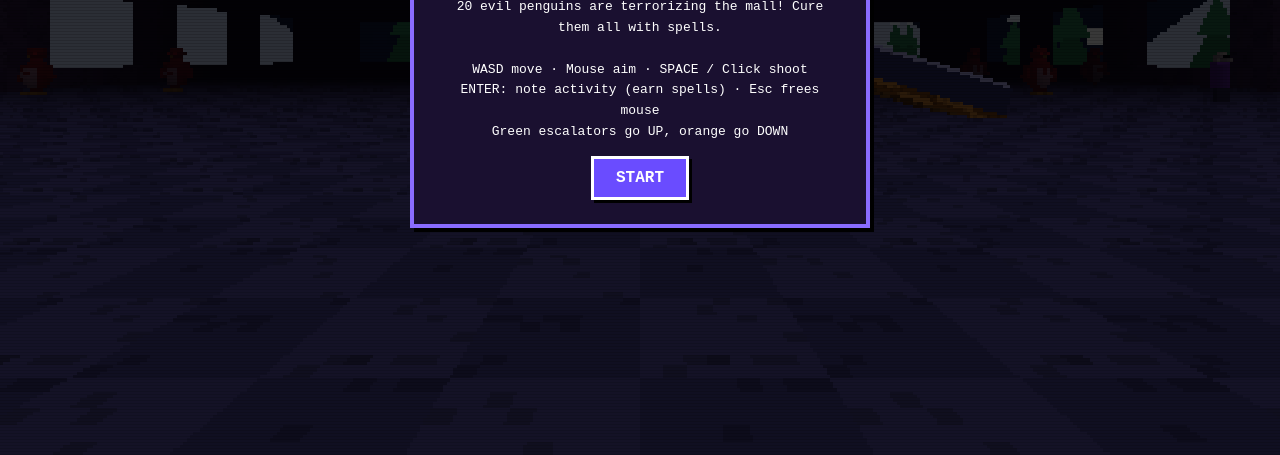
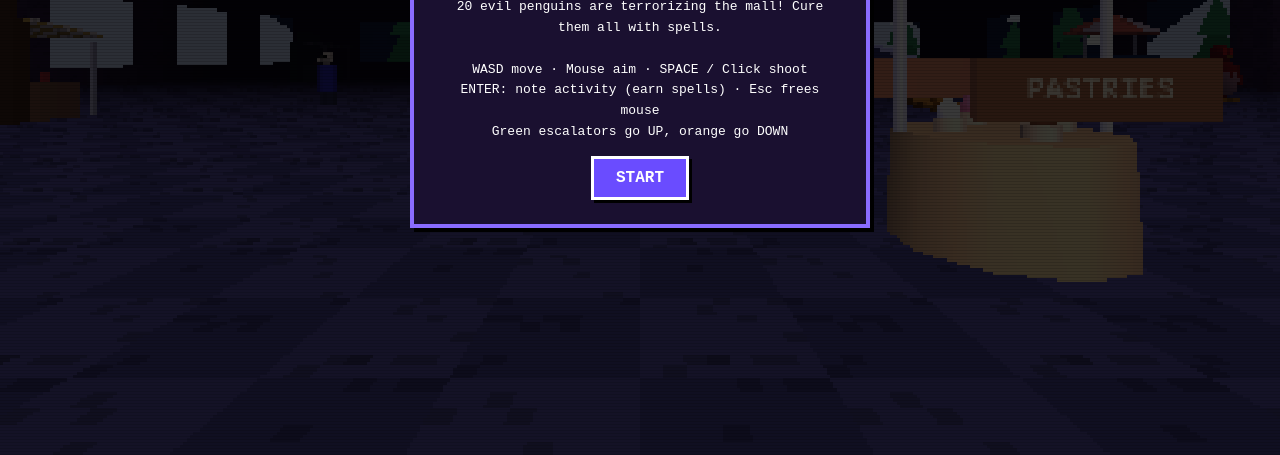
Before and after one commit to mlpianist/Attack-of-the-Penguins, a plain HTML site: page index.html in a window 1280 px wide. Shown: the part 345-800 px from the top of the page. Drawn offline with nearby package versions, Linux system fonts and the light colour scheme; animation ran at ten frames a second.

Commit message:
Update index.html

```diff
--- a/index.html
+++ b/index.html
@@ -74,27 +74,79 @@ function tx(c1,c2,rx,ry,stripe){const c=document.createElement('canvas');c.width
 function box(x,y,z,w,h,d,c1,c2,rx,ry){const m=new THREE.Mesh(new THREE.BoxGeometry(w,h,d),new THREE.MeshLambertMaterial({map:tx(c1,c2,rx??w/2,ry??d/2)}));m.position.set(x,y,z);scene.add(m);return m}
 function build(){
  box(0,-.2,0,60,.4,60,'#4a4580','#5a5494');
- for(let L=1;L<=2;L++){const y=6*L-.2,a='#4a4580',b='#5a5494';
-  box(0,y,-20,60,.4,20,a,b);box(0,y,20,60,.4,20,a,b);box(-20,y,0,20,.4,20,a,b);box(20,y,0,20,.4,20,a,b);
+ for(let L=1;L<=2;L++){const y=6*L-.2,a=PAL[L],b=L===1?['#4a4580','#5a5494']:PAL[1];
+  slab(0,y,-20,60,.4,20,a,b);slab(0,y,20,60,.4,20,a,b);slab(-20,y,0,20,.4,20,a,b);slab(20,y,0,20,.4,20,a,b);
   const t='#ffcc00';box(0,6*L+.05,-10,20,.1,.3,t,t,1,1);box(0,6*L+.05,10,20,.1,.3,t,t,1,1);box(-10,6*L+.05,0,.3,.1,20,t,t,1,1);box(10,6*L+.05,0,.3,.1,20,t,t,1,1)}
- glassRoof();
+ glassRoof();buildStalls();
  wallWin(-30.5,1);wallWin(30.5,1);wallWin(-30.5,0);wallWin(30.5,0);outdoors();rails();
  RAMPS.forEach(r=>{const m=box(0,r.y0+3-.15,r.z,20.9,.3,3,r.c[0],r.c[1],10,1);m.rotation.z=r.dir*Math.atan(.3);r.t=m.material.map});
 }
 function glassRoof(){
  const gm=new THREE.Mesh(new THREE.PlaneGeometry(60,60),new THREE.MeshBasicMaterial({color:0x8fc8ff,transparent:true,opacity:.14,side:THREE.DoubleSide,depthWrite:false,fog:false}));
  gm.rotation.x=-Math.PI/2;gm.position.y=18.2;scene.add(gm);
- const fm=new THREE.MeshLambertMaterial({color:0x3a3470});
+ const fm=new THREE.MeshLambertMaterial({color:0x7a3424});
  for(let i=-30;i<=30;i+=6){mk(scene,new THREE.BoxGeometry(60,.3,.3),fm,0,18.2,i);mk(scene,new THREE.BoxGeometry(.3,.3,60),fm,i,18.2,0)}}
+const stalls=[];
+const stallHit=(L,x,z)=>stalls.some(s=>s.L===L&&Math.abs(x-s.x)<s.hx+.5&&Math.abs(z-s.z)<s.hz+.5);
+function slab(x,y,z,w,h,d,top,bot){const mt=q=>new THREE.MeshLambertMaterial({map:tx(q[0],q[1],w/2,d/2)}),t=mt(top),b=mt(bot);
+ const m=new THREE.Mesh(new THREE.BoxGeometry(w,h,d),[t,t,t,b,t,t]);m.position.set(x,y,z);scene.add(m)}
+function signTex(t,bg,fg){const c=document.createElement('canvas');c.width=128;c.height=32;const x=c.getContext('2d');x.fillStyle=bg;x.fillRect(0,0,128,32);x.fillStyle=fg;x.font='bold 16px monospace';x.textAlign='center';x.textBaseline='middle';x.fillText(t,64,17);
+ const k=new THREE.CanvasTexture(c);k.magFilter=k.minFilter=THREE.NearestFilter;return k}
+const CATS=[
+ {n:'COFFEE',k:'cup',c:'#5a3418',a:['#7a4a22','#f0e0c0'],s:'#3a2210',t:'#f4d9a8'},
+ {n:'TEA',k:'cup',c:'#3a7a4a',a:['#60b070','#f4ffe8'],s:'#1f5a2e',t:'#e8ffd8'},
+ {n:'MAKE-UP',k:'lip',c:'#d4528a',a:['#ff8ac0','#ffffff'],s:'#8a2060',t:'#ffe6f2'},
+ {n:'PASTRIES',k:'cake',c:'#e8b878',a:['#ff9aa8','#ffffff'],s:'#b06a48',t:'#fff0d8'},
+ {n:'PHONES',k:'phone',c:'#2a3a5a',a:['#3a7aff','#cfe0ff'],s:'#1a2238',t:'#9fd0ff'},
+ {n:'FLOWERS',k:'flower',c:'#c05a7a',a:['#50c070','#ffffff'],s:'#6a2a4a',t:'#ffe0f0'},
+ {n:'BOOKS',k:'book',c:'#8a5a3a',a:['#c8a040','#fff4d0'],s:'#4a2c18',t:'#ffe8b0'},
+ {n:'PLUSHIES',k:'plush',c:'#3a6ad8',a:['#ff7050','#ffe8e0'],s:'#14306e',t:'#d8e8ff'},
+ {n:'ICE CREAM',k:'cone',c:'#f0a0c8',a:['#40c8c0','#ffffff'],s:'#208a86',t:'#e0fffd'},
+ {n:'PERFUME',k:'bottle',c:'#7a5ab0',a:['#d0a0ff','#fff0ff'],s:'#40286a',t:'#f0e0ff'}];
+function props(g,k,pts,y){const C=(a,b,h,col,px,pz,dy,sg=7)=>mk(g,new THREE.CylinderGeometry(a,b,h,sg),LM(col),px,y+dy,pz),S=(r,col,px,py,pz)=>mk(g,new THREE.SphereGeometry(r,6,5),LM(col),px,y+py,pz);
+ pts.forEach(([px,pz],i)=>{
+  if(k==='cup')C(.1,.07,.22,i%2?0xf4f0e8:0x8a5a3a,px,pz,.11);
+  else if(k==='lip'){C(.06,.06,.25,[0xd02050,0xff6090,0xa01040][i%3],px,pz,.125);C(.045,.045,.1,0xffd860,px,pz,.3)}
+  else if(k==='cake'){C(.14,.14,.12,0xf0d0a0,px,pz,.06,8);S(.12,[0xff80a0,0xffffff,0x8a4a28][i%3],px,.18,pz)}
+  else if(k==='phone')mk(g,new THREE.BoxGeometry(.14,.26,.03),LM([0x181820,0xe8e8f0,0x3050a0][i%3]),px,y+.13,pz).rotation.x=-.4;
+  else if(k==='flower'){C(.02,.02,.35,0x2a8a3a,px,pz,.18,4);S(.12,[0xff4060,0xffd030,0xff90d0,0xffffff][i%4],px,.4,pz)}
+  else if(k==='book')mk(g,new THREE.BoxGeometry(.12,.3,.2),LM([0xc03030,0x3060c0,0x30a060,0xe0a020][i%4]),px,y+.15,pz);
+  else if(k==='plush'){S(.15,0x2a62d8,px,.15,pz);S(.1,0x2a62d8,px,.36,pz);S(.07,0xffffff,px,.14,pz+.1)}
+  else if(k==='cone'){mk(g,new THREE.ConeGeometry(.09,.25,6),LM(0xe0b070),px,y+.13,pz).rotation.x=Math.PI;S(.12,[0xff90c0,0x80e0d0,0xfff0c0][i%3],px,.32,pz)}
+  else{mk(g,new THREE.BoxGeometry(.1,.22,.08),LM([0x70c0ff,0xff80c0,0xd0a0ff,0xffe070][i%4]),px,y+.11,pz);S(.04,0xffd860,px,.25,pz)}})}
+function mkStall(c,L,x,z,rot,kiosk){
+ const g=new THREE.Group(),cm=LM(c.c),sm=LM(c.s),sd=[sm,sm,sm,sm,new THREE.MeshBasicMaterial({map:signTex(c.n,c.s,c.t)}),sm],
+  B=(w,h,d,m,px,py,pz)=>mk(g,new THREE.BoxGeometry(w,h,d),m,px,py,pz),aw=new THREE.MeshLambertMaterial({map:tx(c.a[0],c.a[1],5,1,true)}),pm=LM(0xdddddd);
+ if(!kiosk){
+  B(3,1,1,cm,0,.5,.1);B(3,2.6,.4,sm,0,1.3,-.85);B(2.6,.55,.1,sd,0,2.85,-.85);
+  [-1.5,1.5].forEach(s=>mk(g,new THREE.CylinderGeometry(.06,.06,2.1,5),pm,s,1.05,1));
+  B(3.4,.1,2,aw,0,2.4,.15).rotation.x=.18;
+  props(g,c.k,[-1.1,-.55,0,.55,1.1].map(q=>[q,.1]),1)}
+ else{
+  mk(g,new THREE.CylinderGeometry(.95,1,1,10),cm,0,.5,0);
+  [1.08,-1.08].forEach((zz,i)=>{const m=B(1.8,.45,.06,sd,0,1.45,zz);if(i)m.rotation.y=Math.PI});
+  [-1,1].forEach(s=>mk(g,new THREE.CylinderGeometry(.06,.06,1.5,5),pm,s*.95,1.75,0));
+  mk(g,new THREE.ConeGeometry(1.6,.8,10),aw,0,2.9,0);
+  props(g,c.k,[[.5,0],[-.5,0],[0,.5],[0,-.5]],1)}
+ g.position.set(x,6*L,z);g.rotation.y=rot*Math.PI/2;scene.add(g)}
+function buildStalls(){
+ for(let L=0;L<3;L++){const placed=[];
+  CATS.slice().sort(()=>R()-.5).forEach(c=>{let x,z,n=0,ok;
+   do{x=(R()-.5)*52;z=(R()-.5)*52;n++;ok=!(Math.abs(x)<16&&Math.abs(z)<13)&&!(L===0&&Math.hypot(x,z-24)<6)&&placed.every(q=>Math.hypot(q.x-x,q.z-z)>7)}while(!ok&&n<300);
+   const kiosk=R()<.4,rot=R()*4|0,sw=!kiosk&&rot%2===1,s={L,x,z,hx:kiosk?1.15:sw?1.1:1.65,hz:kiosk?1.15:sw?1.65:1.1};
+   stalls.push(s);placed.push(s);mkStall(c,L,x,z,rot,kiosk)})}}
 /* escalator footprint: solid except through the two ends */
 const inFoot=(r,x,z)=>Math.abs(z-r.z)<1.65&&Math.abs(x)<10;
+function rh(r,x){return r.y0+(r.dir>0?x+10:10-x)*.3}
 function rampOK(ox,oz,nx,nz,y){
  for(const r of RAMPS){
-  if(y<r.y0-.6||y>r.y0+6.6)continue;
+  if(y>r.y0+6.6)continue;
   const a=inFoot(r,ox,oz),b=inFoot(r,nx,nz);
-  if(a===b)continue;
-  if(!(Math.abs((a?nz:oz)-r.z)<1.5))return false;
-  if(b){const h=r.y0+(r.dir>0?nx+10:10-nx)*.3;if(Math.abs(y-h)>.8)return false}}
+  if(!a&&!b)continue;
+  if(b){const h=rh(r,nx);
+   if(Math.abs(y-h)<=.8){if(!a&&!(Math.abs(oz-r.z)<1.5))return false}
+   else if(h-.3<y+2.2)return false}
+  else if(Math.abs(y-rh(r,ox))<=.8&&!(Math.abs(nz-r.z)<1.5))return false}
  return true}
 function groundAt(x,z,y){let b=-Infinity;const lim=y+.7;curRamp=null;
  for(let L=0;L<3;L++){const h=6*L;if(L>0&&Math.abs(x)<10&&Math.abs(z)<10)continue;if(h<=lim&&h>b)b=h}
@@ -132,7 +184,7 @@ let FACE;function faceTex(){if(FACE)return FACE;const c=document.createElement('
  x.beginPath();x.ellipse(10,12,3,4.5,0,0,7);x.fill();x.beginPath();x.ellipse(22,12,3,4.5,0,0,7);x.fill();x.beginPath();x.ellipse(16,24,4,6,0,0,7);x.fill();
  x.strokeStyle='#000';x.lineWidth=2;x.beginPath();x.moveTo(5,5);x.lineTo(13,7);x.moveTo(27,5);x.lineTo(19,7);x.stroke();
  FACE=new THREE.CanvasTexture(c);FACE.magFilter=FACE.minFilter=THREE.NearestFilter;return FACE}
-function blocked(L,x,z){return Math.abs(x)>28.5||Math.abs(z)>28.5||(L>0&&Math.abs(x)<10.8&&Math.abs(z)<10.8)||(L===0&&RAMPS.some(r=>r.y0===0&&Math.abs(z-r.z)<1.9&&Math.abs(x)<10.6))}
+function blocked(L,x,z){return Math.abs(x)>28.5||Math.abs(z)>28.5||(L>0&&Math.abs(x)<10.8&&Math.abs(z)<10.8)||(L===0&&RAMPS.some(r=>r.y0===0&&Math.abs(z-r.z)<1.9&&Math.abs(x)<10.6&&rh(r,x)<2.6))||stallHit(L,x,z)}
 /* actors */
 function mk(g,geo,mat,x,y,z){const m=new THREE.Mesh(geo,mat);m.position.set(x,y,z);g.add(m);return m}
 const LM=c=>new THREE.MeshLambertMaterial({color:c});
@@ -183,7 +235,7 @@ function updPlayer(dt){
  let f=0,s=0;if(!modal&&P.held<=0){f=(keys.KeyW||keys.ArrowUp?1:0)-(keys.KeyS||keys.ArrowDown?1:0);s=(keys.KeyD?1:0)-(keys.KeyA?1:0)}
  const k=f&&s?.707*7:7;let vx=(-Math.sin(P.yaw)*f+Math.cos(P.yaw)*s)*k,vz=(-Math.cos(P.yaw)*f-Math.sin(P.yaw)*s)*k;
  groundAt(P.x,P.z,P.y);if(curRamp&&P.vy<=0&&P.y-groundAt(P.x,P.z,P.y)<.3)vx+=2.6;
- const cl=v=>Math.max(-29.2,Math.min(29.2,v)),ok=(a,b)=>rampOK(P.x,P.z,a,b,P.y)&&(P.vy<-1||groundAt(a,b,P.y)>=P.y-.8),nx=cl(P.x+vx*dt),nz=cl(P.z+vz*dt);
+ const cl=v=>Math.max(-29.2,Math.min(29.2,v)),ok=(a,b)=>rampOK(P.x,P.z,a,b,P.y)&&!stallHit(Math.round(P.y/6),a,b)&&(P.vy<-1||groundAt(a,b,P.y)>=P.y-.8),nx=cl(P.x+vx*dt),nz=cl(P.z+vz*dt);
  if(ok(nx,nz)){P.x=nx;P.z=nz}else if(ok(nx,P.z))P.x=nx;else if(ok(P.x,nz))P.z=nz;
  const g=groundAt(P.x,P.z,P.y);
  if(P.y-g<=.5&&P.vy<=0){P.y=g;P.vy=0}else{P.vy-=28*dt;P.y+=P.vy*dt;if(P.y<g){P.y=g;P.vy=0}}
```
